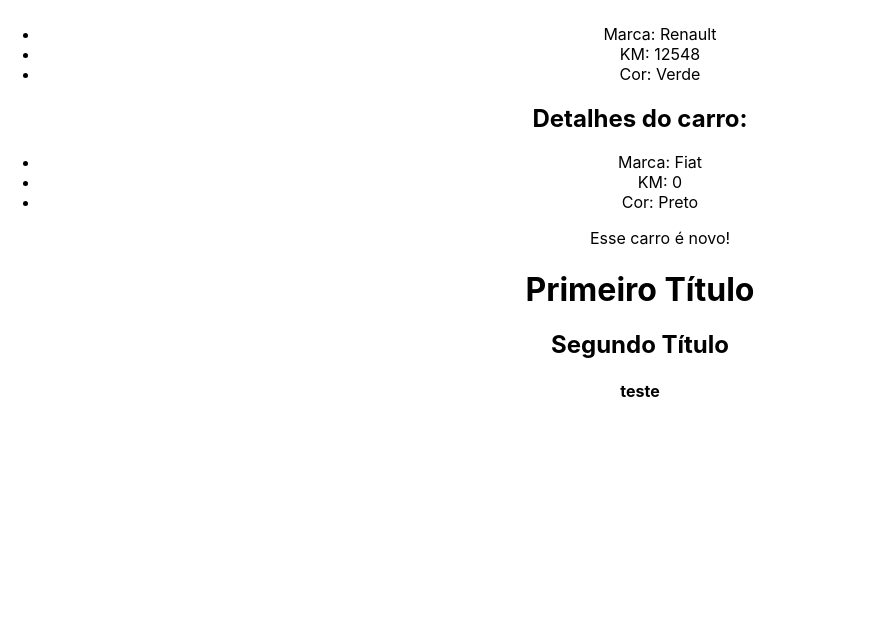
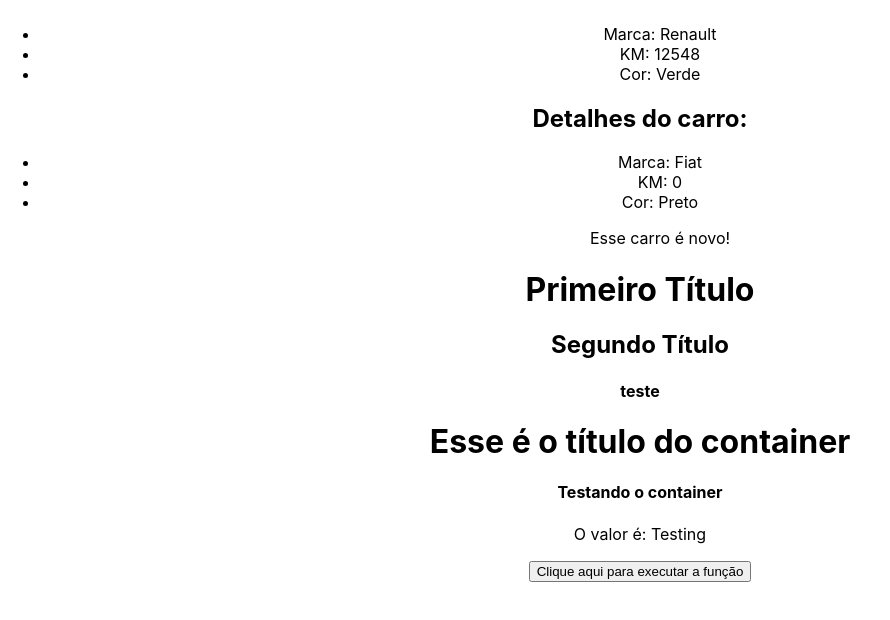
Before and after one commit to EdiGaliani/learningReactJs, a React (Create React App) app in the folder 3_avancando/: page / in a window 1280 px wide. Shown: the part 2294-2914 px from the top of the page, without its empty margins (0-890 px from the left). Built offline with nearby package versions, Linux system fonts and the light colour scheme.

Commit message:
Function as a prop

```diff
--- a/3_avancando/src/App.js
+++ b/3_avancando/src/App.js
@@ -2,6 +2,8 @@ import './App.css';
 import City from './assets/city.jpg';
 import CarDetails from './components/CarDetails';
 import CondicionalRender from './components/CondicionalRender';
+import Container from './components/Container';
+import ExecuteFunctions from './components/ExecuteFunctions';
 import Fragment from './components/Fragment';
 import ListRender from './components/ListRender';
 import ManageData from './components/ManageData';
@@ -13,6 +15,10 @@ function App() {
     {id:2, brand: "Renault", km: 12548, color: "Verde", newCar: false},
     {id:3, brand: "Fiat", km: 0, color: "Preto", newCar: true}
   ]
+
+  const showMessage = () => {
+    return console.log("Foi executado pelo pai!")
+  }
 
   return (
     <div className="App">
@@ -37,6 +43,7 @@ function App() {
       {/* Renderizando Lista em componentes */}
       {Cars.map((car) => (
         <CarDetails
+          key={car.id}
           brand={car.brand}
           km={car.km}
           color={car.color}
@@ -45,6 +52,12 @@ function App() {
       ))}
       {/* Usando Fragments */}
       <Fragment propFragment="teste"/>
+      {/* Usando Children */}
+      <Container myValue="Testing">
+        <h4>Testando o container</h4>
+      </Container>
+      {/* Função como props */}
+      <ExecuteFunctions myFunction={showMessage}/>
     </div>
   );
 }
--- /dev/null
+++ b/3_avancando/src/components/Container.jsx
@@ -0,0 +1,13 @@
+import React from 'react'
+
+const Container = ({children, myValue}) => {
+  return (
+    <>
+       <h1>Esse é o título do container</h1>
+       {children}
+       <p>O valor é: {myValue}</p>
+    </>
+  )
+}
+
+export default Container
--- /dev/null
+++ b/3_avancando/src/components/ExecuteFunctions.jsx
@@ -0,0 +1,11 @@
+import React from 'react'
+
+const ExecuteFunctions = ({myFunction}) => {
+  return (
+    <div>
+        <button onClick={myFunction}>Clique aqui para executar a função</button>
+    </div>
+  )
+}
+
+export default ExecuteFunctions
```
